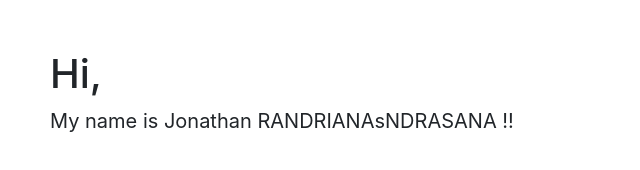
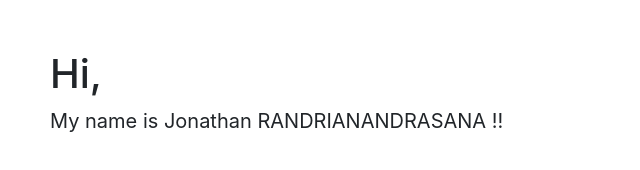
Before and after one commit to rovaJonathan/github-flow, a plain HTML site: page index.html in a window 1280 px wide. Shown: the full height of the page, 0-640 px from the left. Drawn offline with nearby package versions, Linux system fonts and the light colour scheme.

Commit message:
Fix my name

```diff
--- a/index.html
+++ b/index.html
@@ -9,7 +9,7 @@
   </head>
   <body>
     <h1>Hi,</h1>
-    <p>My name is Jonathan RANDRIANAsNDRASANA !!</h2>
+    <p>My name is Jonathan RANDRIANANDRASANA !!</h2>
 
     <script src="https://code.jquery.com/jquery-3.3.1.slim.min.js" integrity="sha384-q8i/X+965DzO0rT7abK41JStQIAqVgRVzpbzo5smXKp4YfRvH+8abtTE1Pi6jizo" crossorigin="anonymous"></script>
     <script src="https://cdnjs.cloudflare.com/ajax/libs/popper.js/1.14.3/umd/popper.min.js" integrity="sha384-ZMP7rVo3mIykV+2+9J3UJ46jBk0WLaUAdn689aCwoqbBJiSnjAK/l8WvCWPIPm49" crossorigin="anonymous"></script>
```
